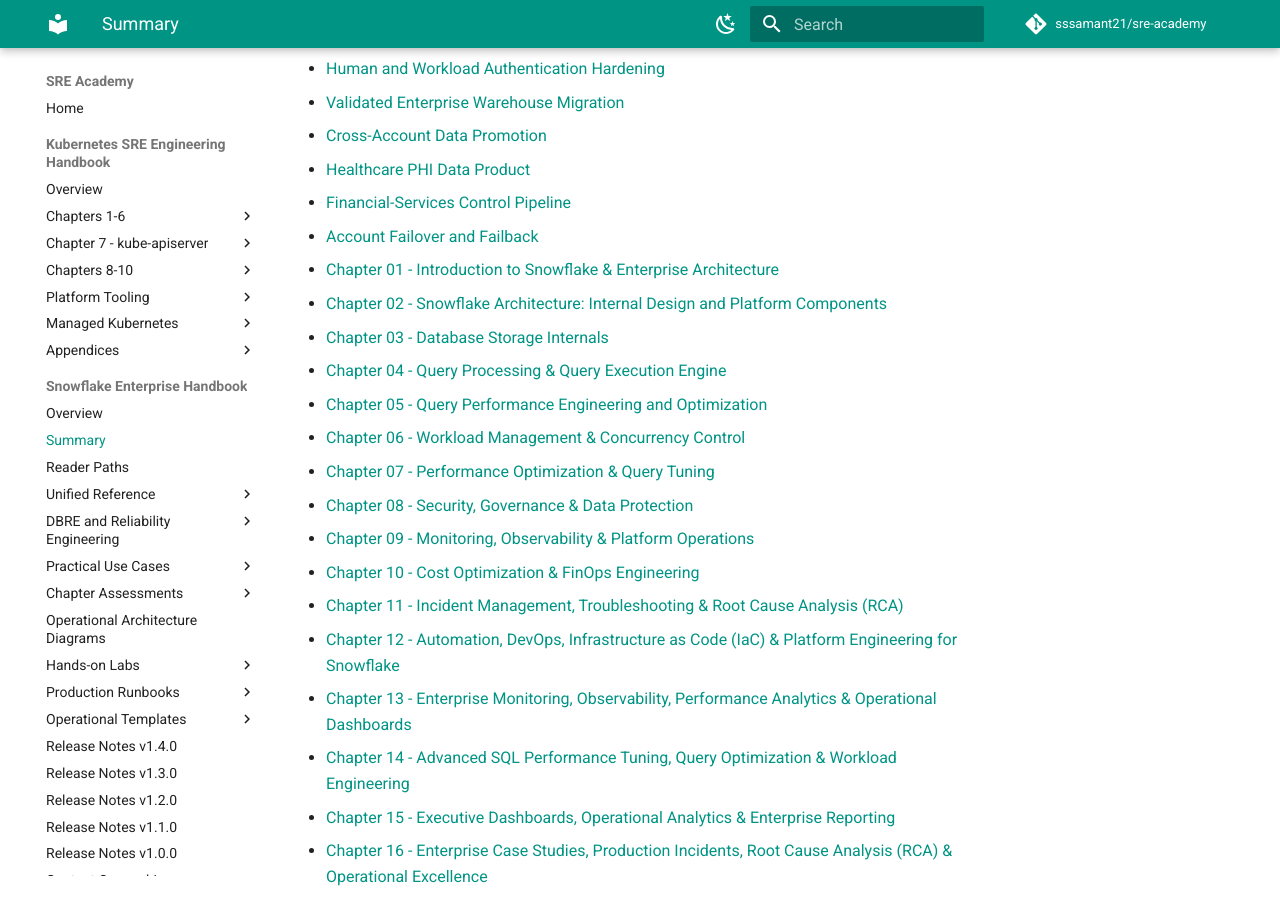
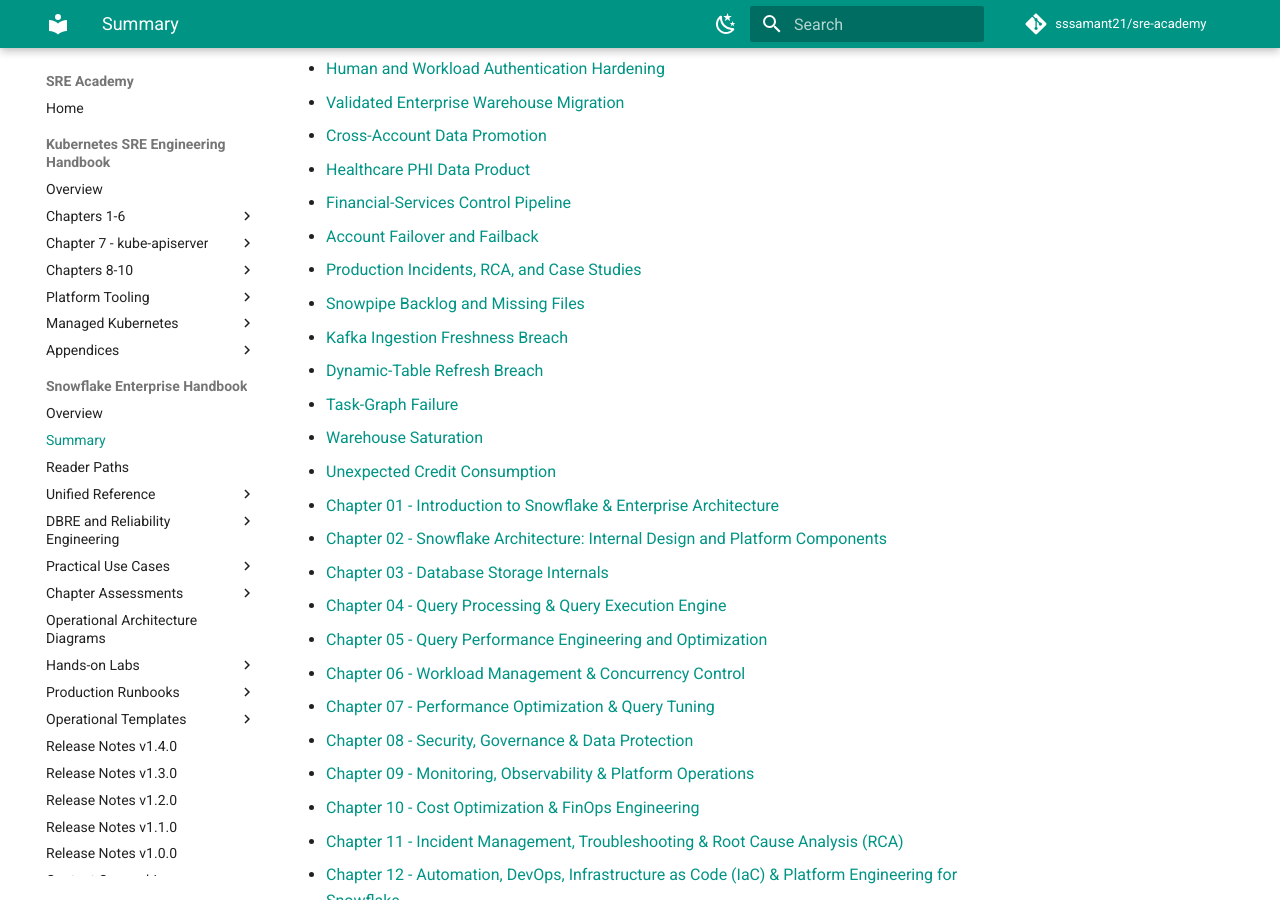
Before and after one commit to sssamant21/sre-academy, an MkDocs documentation site: the page built from docs/books/snowflake/summary.md, in a window 1280 px wide and 900 px high, scrolled down 1669 px. Built offline with MkDocs 1.6.1 and Material for MkDocs 9.7.7, drawn with Linux system fonts in a browser that asks for light colours; comment, search, counter and statistics services are not loaded.

Commit message:
docs(snowflake): link v1.5 incident case studies

```diff
--- a/docs/books/snowflake/summary.md
+++ b/docs/books/snowflake/summary.md
@@ -52,6 +52,13 @@
 - [Healthcare PHI Data Product](use-cases/enterprise/healthcare-phi-product.md)
 - [Financial-Services Control Pipeline](use-cases/enterprise/financial-controls.md)
 - [Account Failover and Failback](use-cases/enterprise/account-failover.md)
+- [Production Incidents, RCA, and Case Studies](incidents/index.md)
+- [Snowpipe Backlog and Missing Files](incidents/snowpipe-backlog.md)
+- [Kafka Ingestion Freshness Breach](incidents/kafka-freshness.md)
+- [Dynamic-Table Refresh Breach](incidents/dynamic-table-refresh.md)
+- [Task-Graph Failure](incidents/task-graph-failure.md)
+- [Warehouse Saturation](incidents/warehouse-saturation.md)
+- [Unexpected Credit Consumption](incidents/unexpected-credit-consumption.md)
 
 - [Chapter 01 - Introduction to Snowflake & Enterprise Architecture](chapter-01/README.md)
 - [Chapter 02 - Snowflake Architecture: Internal Design and Platform Components](chapter-02/README.md)
```
